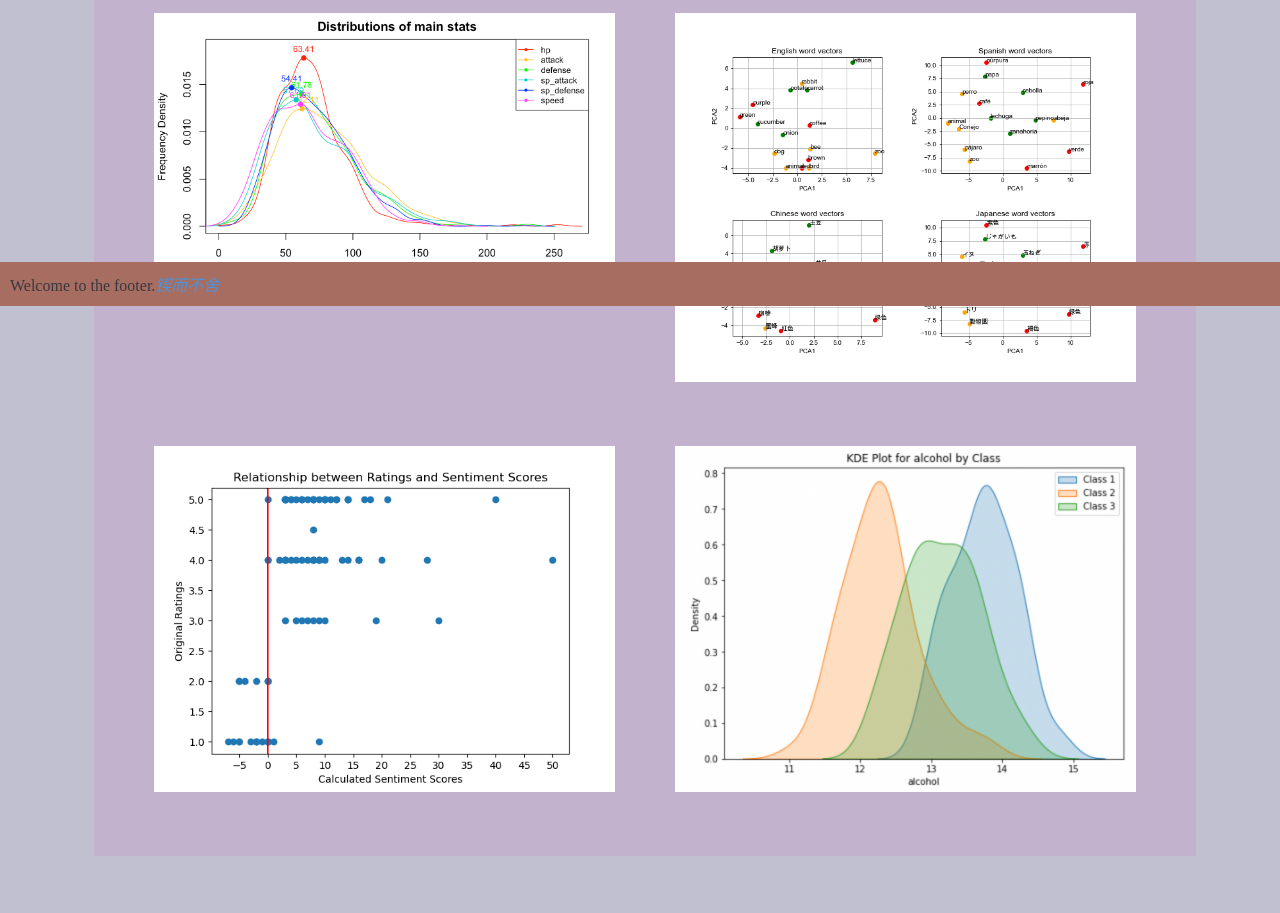
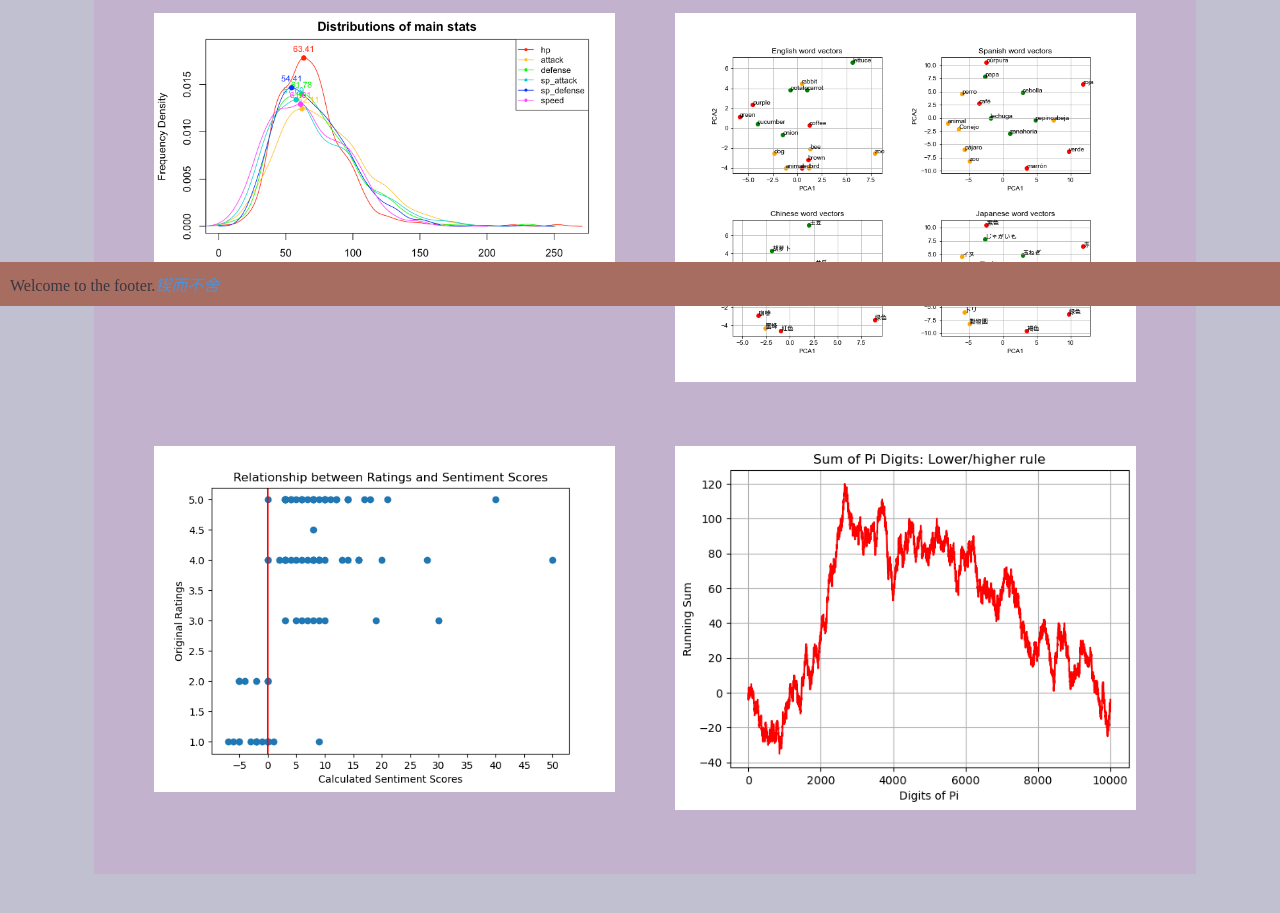
Before and after one commit to ngutierrezrolon/ngutierrezrolon.github.io, a plain HTML site: page index.html in a window 1280 px wide. Shown: the part 494-1407 px from the top of the page. Drawn offline with Linux system fonts and the light colour scheme.

Commit message:
Update index.html

```diff
--- a/index.html
+++ b/index.html
@@ -254,7 +254,7 @@
                     <img src="images/img3.png" alt="Project 1">
                 </div>
                 <div class="grid-item">
-                    <img src="images/wines.png" alt="Project 4">
+                    <img src="images/pi_lower.png" alt="Project 4">
                 </div>
             </div>
         </div>
```
